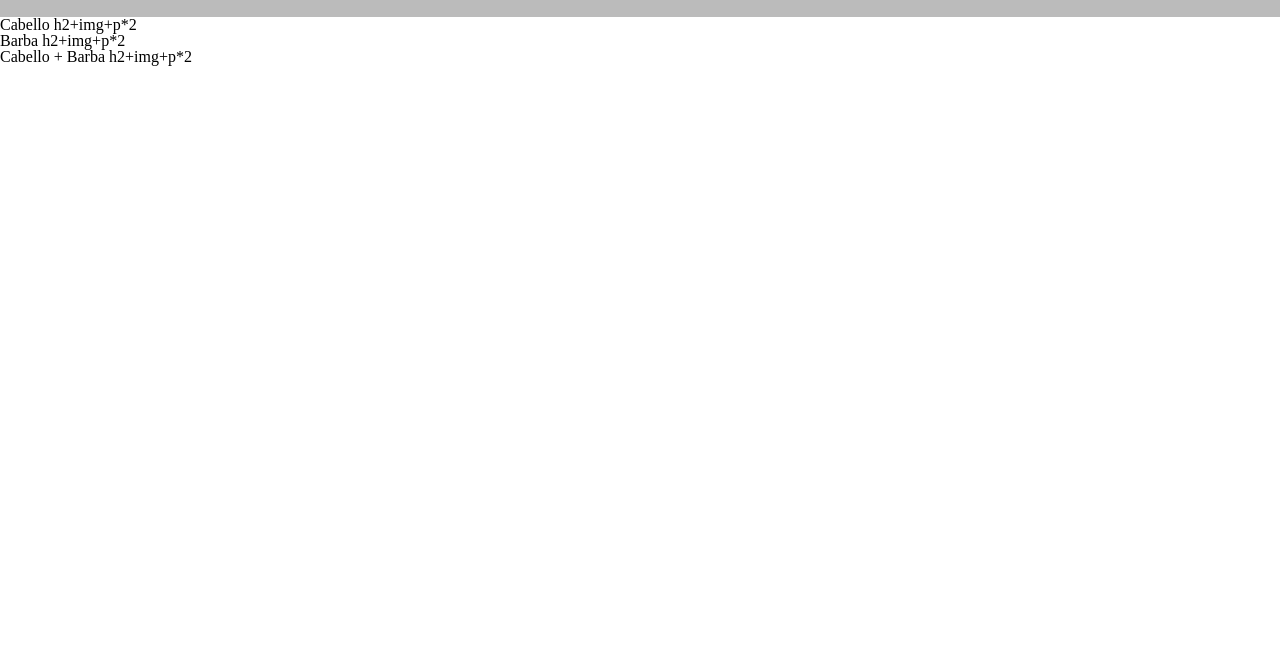
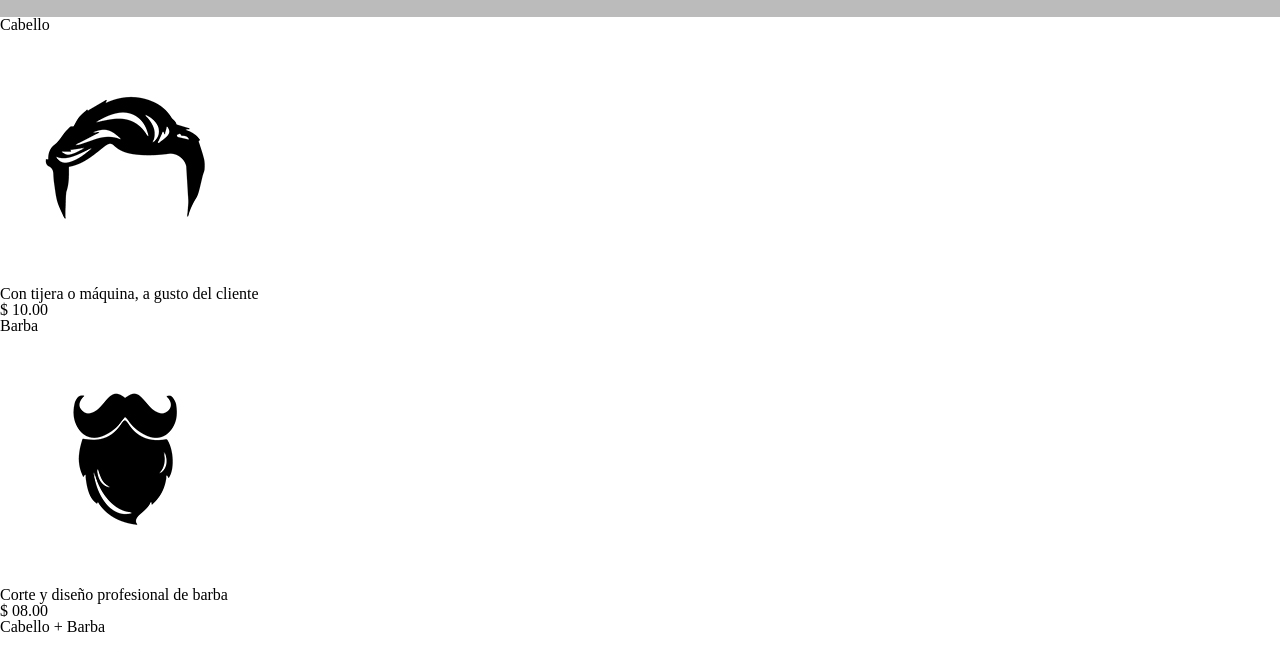
Before and after one commit to axlgoze/Barberia_Alura, a plain HTML site: page productos.html in a window 1280 px wide. Shown: the part 276-928 px from the top of the page. Before the commit the page ends 800 px from the top, so only its background shows below. Drawn offline with Linux system fonts and the light colour scheme.

Commit message:
agregando estructura de productos

```diff
--- a/productos.html
+++ b/productos.html
@@ -25,14 +25,23 @@
 
     <main>
         <ul>
-            <li>Cabello
-                h2+img+p*2
+            <li>
+                <h2>Cabello</h2>
+                <img src="imagenes2/cabello.jpg" alt="cabello">
+                <p>Con tijera o máquina, a gusto del cliente</p>
+                <p>$ 10.00</p>
             </li>
-            <li>Barba
-                h2+img+p*2
+            <li>
+                <h2>Barba</h2>
+                <img src="imagenes2/barba.jpg" alt="barba">
+                <p>Corte y diseño profesional de barba</p>
+                <p>$ 08.00</p>
             </li>
-            <li>Cabello + Barba
-                h2+img+p*2
+            <li>
+                <h2>Cabello + Barba</h2>
+                <img src="imagenes2/cabello+barba.jpg" alt="cabello yt barba">
+                <p>Paquete completo de cabello y barba</p>
+                <p>$ 15.00</p>
             </li>
         </ul>
 
```
